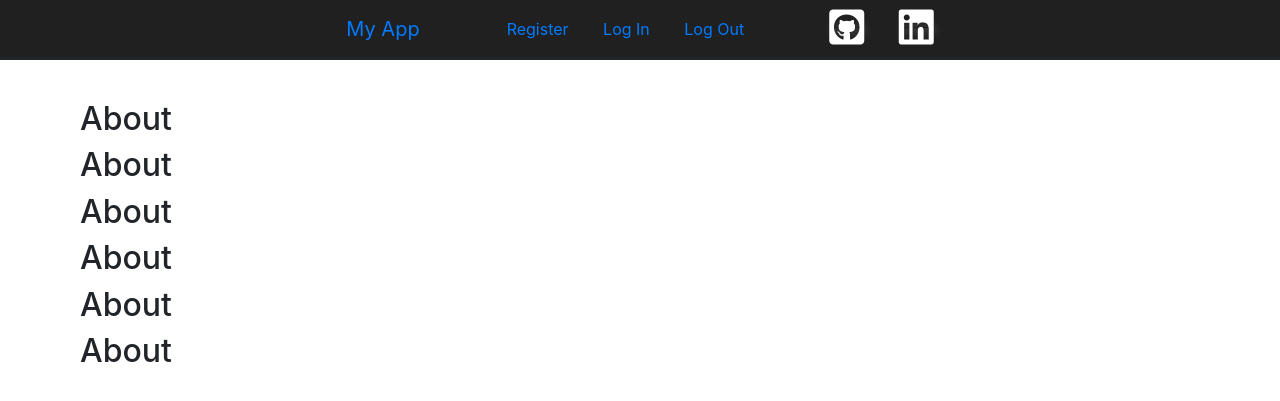
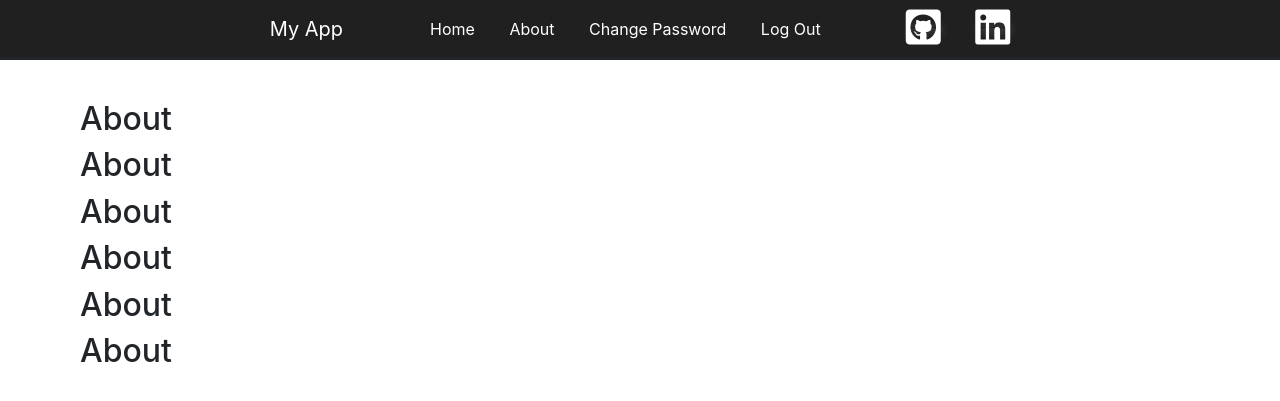
Before and after one commit to Rushyy96/Flask-App, a Flask app: page /about in a window 1280 px wide. Shown: the top 401 px of the page. Run offline with Flask 3, Linux system fonts and the light colour scheme; a user stored in the database is signed in; some libraries are stand-ins or nearby versions.

Commit message:
added update s

```diff
--- a/website/auth.py
+++ b/website/auth.py
@@ -9,7 +9,7 @@ auth = Blueprint('auth', __name__)
 
 @auth.route('/')
 def root():
-    return render_template("layout.html")
+    return redirect('/login')
 
 
 @auth.route("/login", methods=["GET", "POST"])
@@ -29,7 +29,7 @@ def login():
         else:
             flash('An account with this email does not exist', category='error')
 
-    return render_template("login.html")
+    return render_template("login.html", user=current_user)
 
 
 @auth.route('/register', methods=['GET', 'POST'])
@@ -62,7 +62,7 @@ def sign_up():
             return redirect(url_for("views.home"))
 
 
-    return render_template("register.html")
+    return render_template("register.html", user=current_user)
 
 
 @auth.route('/logout')
--- a/website/static/styles/general.css
+++ b/website/static/styles/general.css
@@ -2,3 +2,9 @@ body
 {
     margin: 100px 80px;
 }
+
+a, a:hover
+{
+    color: white;
+    text-decoration: none;
+}
--- a/website/templates/about.html
+++ b/website/templates/about.html
@@ -1,8 +1,6 @@
 {% extends "layout.html" %}
 
 {% block title %}About{% endblock %}
-
-<link rel="stylesheet" href="../static/styles/about.css">
 
 {% block main %}
     <h2>About</h2>
--- a/website/templates/layout.html
+++ b/website/templates/layout.html
@@ -24,7 +24,7 @@
         </button>
       <div class="header-left">
         <nav>
-          {% if user_loader %}
+          {% if user.is_authenticated %}
             <li class="menu">
               <a href="/home" style="text-decoration: none;">Home</a>
             </li>
@@ -34,6 +34,9 @@
             <li class="menu">
               <a href="/change_password">Change Password</a>
             </li>
+            <li class="menu">
+              <a href="/logout">Log Out</a>
+            </li>
           {% else %}
           <li class="menu">
             <a href="/register">Register</a>
@@ -41,9 +44,7 @@
             <li class="menu">
               <a href="/login">Log In</a>
             </li>
-            <li class="menu">
-              <a href="/logout">Log Out</a>
-            </li>
+
           {% endif %}
         </nav>
       </div>
--- a/website/views.py
+++ b/website/views.py
@@ -7,16 +7,16 @@ views = Blueprint('views', __name__)
 @views.route('/home')
 @login_required
 def home():
-    return render_template("home.html")
+    return render_template("home.html", user=current_user)
 
 
 @views.route('/about')
 @login_required
 def about():
-    return render_template("about.html")
+    return render_template("about.html", user=current_user)
 
 
 @views.route('/change_password')
 @login_required
 def change_password():
-    return render_template("change_password.html")
+    return render_template("change_password.html", user=current_user)
```
Also changed, not shown: website/static/scripts/index.js (deleted).
